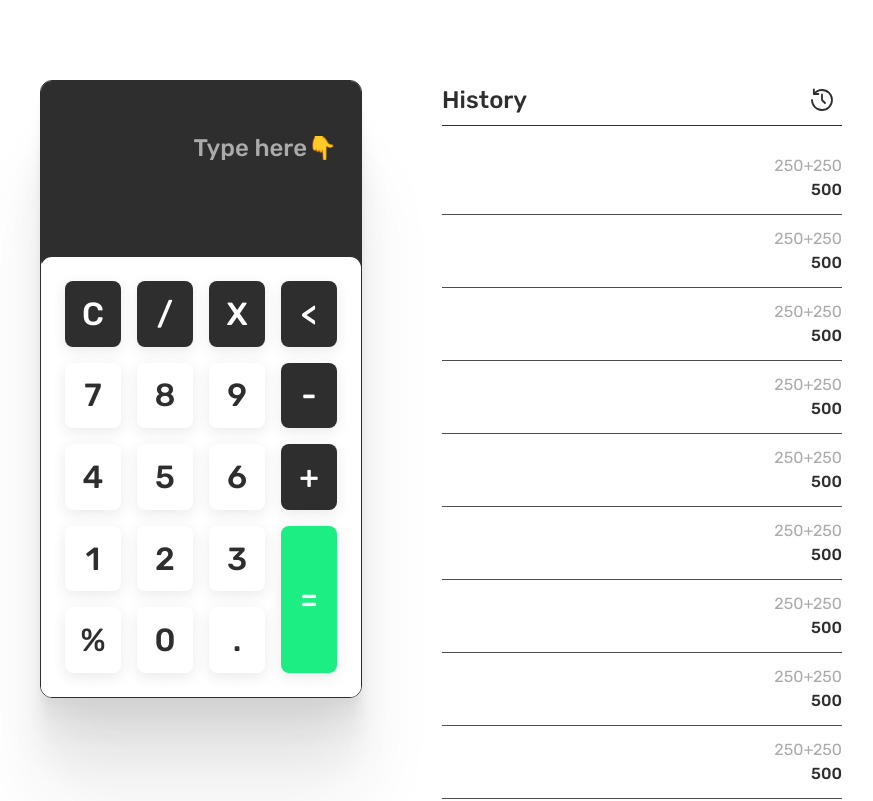
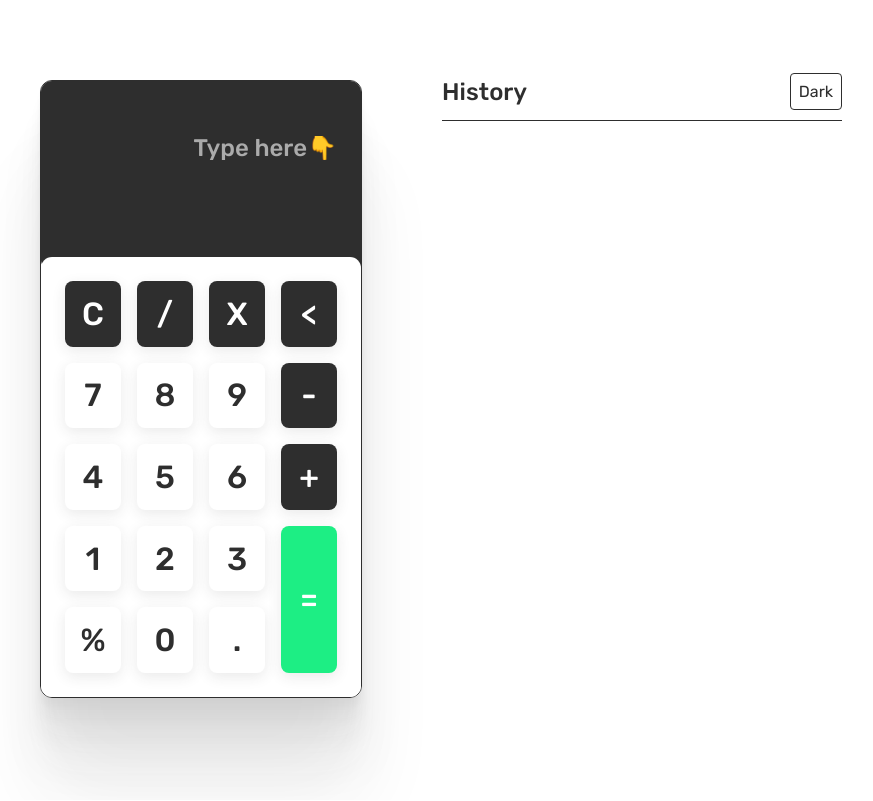
Before and after one commit to Explicit12/yet-another-calculator, a Vue app: page / in a window 1280 px wide. Shown: the top 801 px of the page, without its empty margins (199-1072 px from the left). Built offline with nearby package versions, Linux system fonts and the light colour scheme.

Commit message:
added history saving to localstorage and theme toggle button

```diff
--- a/index.html
+++ b/index.html
@@ -1,5 +1,5 @@
 <!DOCTYPE html>
-<html lang="en">
+<html lang="en" data-theme="light">
   <head>
     <meta charset="UTF-8" />
     <link rel="icon" href="/favicon.ico" />
--- a/package.json
+++ b/package.json
@@ -10,8 +10,10 @@
     "prepare": "husky install"
   },
   "dependencies": {
+    "@vueuse/core": "^9.3.0",
     "lodash-es": "^4.17.21",
     "normalize.css": "^8.0.1",
+    "npm": "^8.19.2",
     "vue": "^3.2.38"
   },
   "devDependencies": {
--- a/src/App.vue
+++ b/src/App.vue
@@ -1,12 +1,30 @@
 <script setup>
   import TheCalculator from "./components/calculator/TheCalculator.vue";
   import HistoryList from "./components/historyList/HistoryList.vue";
+  import { ref, onMounted, watch, computed } from "vue";
+
+  const history = ref([]);
+
+  const historyCopy = computed(() => [...history.value]);
+
+  watch(historyCopy, (newValue) => {
+    localStorage.setItem("calc-history", JSON.stringify(newValue));
+  });
+
+  function handler(newItem) {
+    history.value.unshift(newItem);
+  }
+
+  onMounted(() => {
+    history.value =
+      JSON.parse(window.localStorage.getItem("calc-history")) || [];
+  });
 </script>
 
 <template>
   <div class="container col-2">
-    <TheCalculator />
-    <HistoryList />
+    <TheCalculator @history-update="handler" />
+    <HistoryList :history-array="history" />
   </div>
 </template>
 
--- a/src/components/calculator/TheCalculator.vue
+++ b/src/components/calculator/TheCalculator.vue
@@ -3,6 +3,8 @@
   import NumPad from "./NumPad.vue";
   import evaluate from "../../utils/evaluate";
   import { ref, computed, watch } from "vue";
+
+  defineEmits(["historyUpdate"]);
 
   const scoreBoardInput = ref("");
   const prevExpression = ref("");
@@ -44,6 +46,10 @@
       @result-request="
         setPrevExpression();
         showResult();
+        $emit('historyUpdate', {
+          expression: prevExpression,
+          solution: scoreBoardInput,
+        });
       "
       v-model="scoreBoardInput"
       :error="error"
@@ -53,6 +59,10 @@
       @equal-click="
         setPrevExpression();
         showResult();
+        $emit('historyUpdate', {
+          expression: prevExpression,
+          solution: scoreBoardInput,
+        });
       "
       @clear-click="scoreBoardInput = ''"
       @backspace-click="clearInput"
--- a/src/components/historyList/HistoryList.vue
+++ b/src/components/historyList/HistoryList.vue
@@ -1,19 +1,29 @@
 <script setup>
-  import HistoryIcon from "../icons/HistoryIcon.vue";
   import HistoryListItem from "./HistoryListItem.vue";
+  import ThemeButton from "./ThemeButton.vue";
+
+  defineProps(["historyArray"]);
 </script>
 
 <template>
   <div class="history-list-wrapper">
     <header class="history-list-header">
       <h2 class="history-headline">History</h2>
-      <button class="back-history-button">
-        <HistoryIcon />
-      </button>
+      <ThemeButton />
     </header>
 
     <ul class="history-list">
-      <HistoryListItem v-for="n in 50" :key="n" />
+      <HistoryListItem
+        v-for="(historyItem, index) in historyArray"
+        :key="index"
+      >
+        <template v-slot:expression>
+          {{ historyItem.expression }}
+        </template>
+        <template v-slot:solution>
+          {{ historyItem.solution }}
+        </template>
+      </HistoryListItem>
     </ul>
   </div>
 </template>
@@ -33,7 +43,7 @@
     display: flex;
     align-items: center;
     justify-content: space-between;
-    padding-bottom: 5px;
+    padding-bottom: 1rem;
     border-bottom: 1px solid var(--history-heading-line);
 
     .history-headline {
@@ -41,22 +51,5 @@
       @include rubik(1.5rem, 500);
       color: var(--history-heading-line);
     }
-
-    .back-history-button {
-      background: none;
-      border: none;
-      line-height: 0;
-      border-radius: 4px;
-      outline: var(--history-heading-line);
-      padding: 0.5rem;
-      border-radius: 4px;
-      transition: 250ms background-color;
-
-      &:hover {
-        cursor: pointer;
-        transition: 250ms background-color;
-        background-color: var(--active-color);
-      }
-    }
   }
 </style>
--- a/src/components/historyList/HistoryListItem.vue
+++ b/src/components/historyList/HistoryListItem.vue
@@ -1,15 +1,11 @@
-<script setup></script>
-
 <template>
-  <li class="history-list-item" v-ripple="'#000'">
-    <button class="history-item-button">
-      <div class="expression">
-        <slot name="expression"> 250+250 </slot>
-      </div>
-      <div class="decision">
-        <slot name="decision"> 500 </slot>
-      </div>
-    </button>
+  <li class="history-list-item" v-ripple="'#6983B3'">
+    <div class="expression">
+      <slot name="expression"> 250+250 </slot>
+    </div>
+    <div class="solution">
+      <slot name="solution"> 500 </slot>
+    </div>
   </li>
 </template>
 
@@ -19,28 +15,15 @@
   .history-list-item {
     list-style: none;
     border-bottom: 1px solid var(--history-item-line);
-
-    .history-item-button {
-      padding: 1rem 0;
-      text-align: right;
-      background: none;
-      border: none;
-      width: 100%;
-      transition: 250ms background-color;
-
-      &:hover {
-        transition: 250ms background-color;
-        background-color: var(--active-color);
-        cursor: pointer;
-      }
-    }
+    text-align: right;
+    padding: 1rem 0;
 
     .expression {
       @include rubik(1rem, 400);
       color: var(--expression);
     }
 
-    .decision {
+    .solution {
       margin-top: 0.5rem;
       @include rubik(1rem, 500);
       color: var(--history-result);
--- /dev/null
+++ b/src/components/historyList/ThemeButton.vue
@@ -0,0 +1,57 @@
+<script setup>
+  import { ref, watch } from "vue";
+
+  const themeToggler = ref(false);
+
+  watch(themeToggler, () => toggleTheme());
+
+  function toggleTheme() {
+    const root = document.querySelector("html");
+    root.setAttribute("data-theme", themeToggler.value ? "dark" : "light");
+  }
+</script>
+
+<template>
+  <label for="theme-button">
+    <input
+      type="checkbox"
+      id="theme-button"
+      name="theme-button"
+      v-model="themeToggler"
+    />
+    <span class="dark" v-show="!themeToggler">Dark</span>
+    <span class="light" v-show="themeToggler">Light</span>
+  </label>
+</template>
+
+<style lang="scss">
+  @import "@/assets/scss/mixins";
+
+  #theme-button {
+    width: 0;
+    height: 0;
+    opacity: 0;
+  }
+
+  .dark,
+  .light {
+    @include rubik();
+    color: var(--history-heading-line);
+    padding: 0.5rem;
+    border-radius: 4px;
+
+    &:hover {
+      cursor: pointer;
+    }
+  }
+
+  .light {
+    color: var(--black);
+    background-color: var(--light-grey);
+    border: 1px transparent solid;
+  }
+
+  .dark {
+    border: 1px var(--black) solid;
+  }
+</style>
--- a/src/components/icons/HistoryIcon.vue
+++ /dev/null
@@ -1,24 +0,0 @@
-<template>
-  <svg
-    width="24"
-    height="24"
-    viewBox="0 0 24 24"
-    fill="none"
-    xmlns="http://www.w3.org/2000/svg"
-  >
-    <path
-      d="M2 12c0 5.523 4.477 10 10 10s10-4.477 10-10S17.523 2 12 2a9.969 9.969 0 0 0-7.071 2.929L3.858 6m0 0V1.5m0 4.5H8.36"
-      stroke="var(--history-heading-line)"
-      stroke-width="1.8"
-      stroke-linecap="round"
-      stroke-linejoin="round"
-    />
-    <path
-      d="M12 6.5V12l3 3"
-      stroke="var(--history-heading-line)"
-      stroke-width="1.8"
-      stroke-linecap="round"
-      stroke-linejoin="round"
-    />
-  </svg>
-</template>
```
Also changed, not shown: 1 other file (tests, documents, lock files or other folders).
